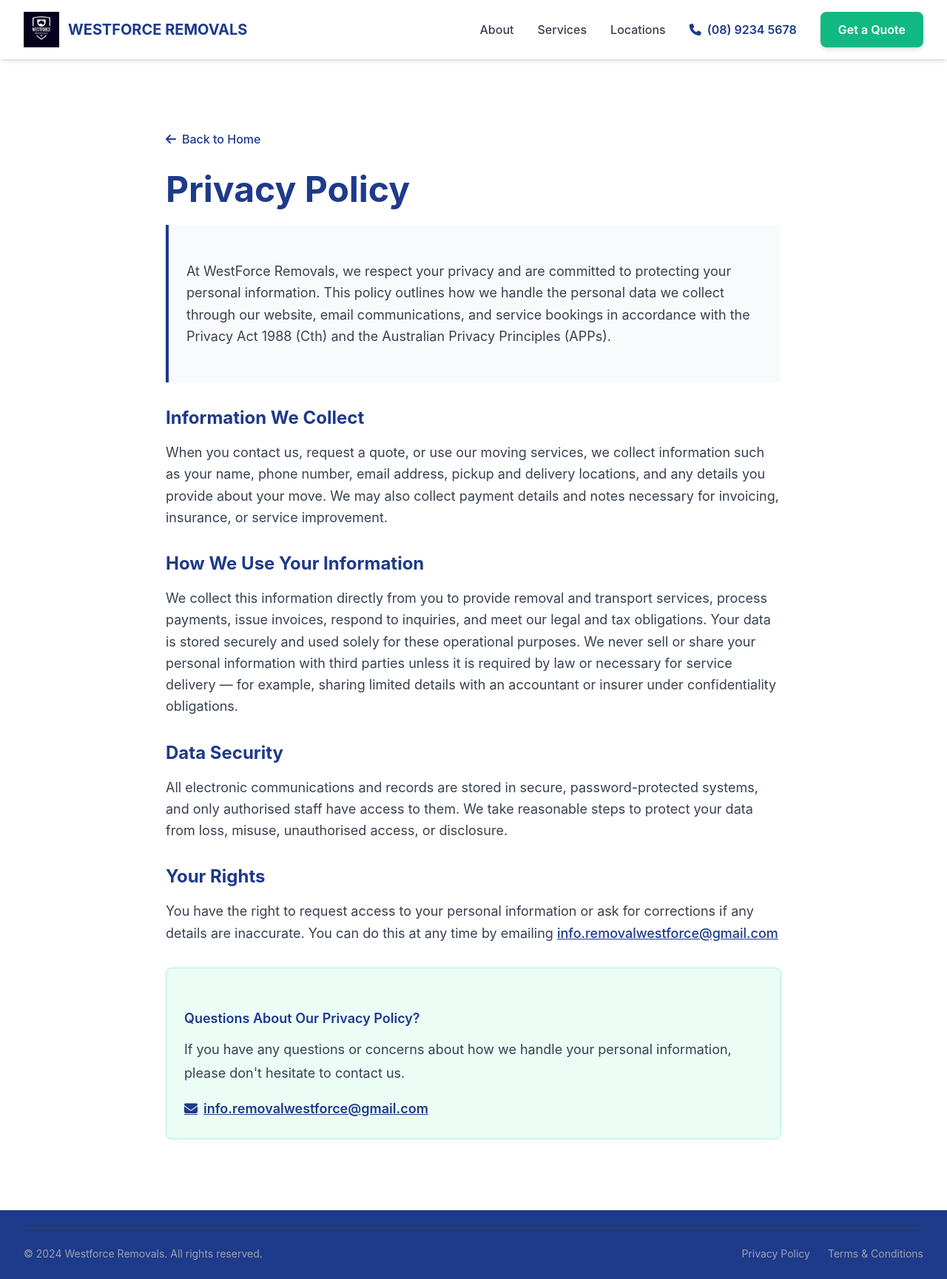
After one commit to gmartincor/westforce, a Django app: page /core/privacy-policy/ in a window 1280 px wide. The commit adds this page. Shown: the whole page at 74% size. Run offline with Django 4.2, Linux system fonts and the light colour scheme; style sheets or scripts are compiled from the project's sources.

Commit message:
privacy policy

```diff
--- a/apps/core/urls.py
+++ b/apps/core/urls.py
@@ -1,10 +1,12 @@
 from django.urls import path
 from .views.export import export_data
-from .views import quote_request
+from .views import quote_request, privacy_policy, terms_conditions
 
 app_name = 'core'
 
 urlpatterns = [
     path('export/', export_data, name='export_data'),
     path('quote/', quote_request, name='quote_request'),
+    path('privacy-policy/', privacy_policy, name='privacy_policy'),
+    path('terms-conditions/', terms_conditions, name='terms_conditions'),
 ]
--- a/apps/core/views/__init__.py
+++ b/apps/core/views/__init__.py
@@ -1,5 +1,6 @@
 from .landing import landing_page
 from .health import health_check
 from .quote import quote_request
+from .legal import privacy_policy, terms_conditions
 
-__all__ = ['landing_page', 'health_check', 'quote_request']
+__all__ = ['landing_page', 'health_check', 'quote_request', 'privacy_policy', 'terms_conditions']
--- /dev/null
+++ b/apps/core/views/legal.py
@@ -0,0 +1,9 @@
+from django.shortcuts import render
+
+
+def privacy_policy(request):
+    return render(request, 'landing/privacy-policy.html')
+
+
+def terms_conditions(request):
+    return render(request, 'landing/terms-conditions.html')
--- /dev/null
+++ b/templates/landing/privacy-policy.html
@@ -0,0 +1,137 @@
+{% load static %}
+<!DOCTYPE html>
+<html lang="en-AU">
+<head>
+    <meta charset="UTF-8">
+    <meta name="viewport" content="width=device-width, initial-scale=1.0">
+    <meta name="description" content="Privacy Policy - WestForce Removals. Learn how we protect and handle your personal information.">
+
+    <title>Privacy Policy | Westforce Removals - Professional Moving Services Perth</title>
+
+    <link rel="stylesheet" href="{% static 'css/style.css' %}">
+    <link rel="stylesheet" href="https://cdnjs.cloudflare.com/ajax/libs/font-awesome/6.5.1/css/all.min.css" crossorigin="anonymous">
+</head>
+<body class="antialiased bg-gray-50">
+
+    <header id="main-header" class="fixed top-0 left-0 right-0 bg-white shadow-md z-50 transition-all duration-300">
+        <div class="max-w-7xl mx-auto px-4 sm:px-6 lg:px-8">
+            <div class="flex items-center justify-between h-20">
+                <div class="flex items-center">
+                    <a href="/" class="flex items-center space-x-3">
+                        <img src="{% static 'images/landing/logo/Company_logo.jpeg' %}" alt="Westforce Removals Logo" class="h-12 w-auto">
+                        <span class="text-xl font-bold text-primary-900">WESTFORCE REMOVALS</span>
+                    </a>
+                </div>
+
+                <nav class="hidden md:flex items-center space-x-8">
+                    <a href="/#about" class="text-gray-700 hover:text-primary-900 font-medium transition-colors">About</a>
+                    <a href="/#services" class="text-gray-700 hover:text-primary-900 font-medium transition-colors">Services</a>
+                    <a href="/#locations" class="text-gray-700 hover:text-primary-900 font-medium transition-colors">Locations</a>
+                    <a href="tel:+61892345678" class="flex items-center text-primary-900 hover:text-accent-600 font-semibold transition-colors">
+                        <i class="fas fa-phone mr-2"></i>
+                        <span>(08) 9234 5678</span>
+                    </a>
+                    <a href="/#quote" class="bg-accent-500 text-white px-6 py-3 rounded-lg font-semibold hover:bg-accent-600 transition-all shadow-md hover:shadow-lg">
+                        Get a Quote
+                    </a>
+                </nav>
+
+                <button id="mobile-menu-btn" class="md:hidden text-gray-700 hover:text-primary-900">
+                    <i class="fas fa-bars text-2xl"></i>
+                </button>
+            </div>
+        </div>
+
+        <div id="mobile-menu" class="hidden md:hidden bg-white border-t border-gray-200">
+            <div class="px-4 py-4 space-y-3">
+                <a href="/#about" class="block text-gray-700 hover:text-primary-900 font-medium py-2">About</a>
+                <a href="/#services" class="block text-gray-700 hover:text-primary-900 font-medium py-2">Services</a>
+                <a href="/#locations" class="block text-gray-700 hover:text-primary-900 font-medium py-2">Locations</a>
+                <a href="tel:+61892345678" class="block text-primary-900 font-semibold py-2">
+                    <i class="fas fa-phone mr-2"></i>(08) 9234 5678
+                </a>
+                <a href="/#quote" class="block bg-accent-500 text-white text-center px-6 py-3 rounded-lg font-semibold hover:bg-accent-600">
+                    Get a Quote
+                </a>
+            </div>
+        </div>
+    </header>
+
+    <main class="pt-20">
+        <section class="py-16 md:py-24 bg-white">
+            <div class="max-w-4xl mx-auto px-4 sm:px-6 lg:px-8">
+                <div class="mb-8">
+                    <a href="/" class="text-primary-900 hover:text-accent-500 font-medium inline-flex items-center">
+                        <i class="fas fa-arrow-left mr-2"></i>
+                        Back to Home
+                    </a>
+                </div>
+
+                <h1 class="text-4xl md:text-5xl font-bold text-primary-900 mb-6">
+                    Privacy Policy
+                </h1>
+
+                <div class="prose prose-lg max-w-none">
+                    <div class="bg-gray-50 border-l-4 border-primary-900 p-6 mb-8">
+                        <p class="text-gray-700 leading-relaxed">
+                            At WestForce Removals, we respect your privacy and are committed to protecting your personal information. This policy outlines how we handle the personal data we collect through our website, email communications, and service bookings in accordance with the Privacy Act 1988 (Cth) and the Australian Privacy Principles (APPs).
+                        </p>
+                    </div>
+
+                    <h2 class="text-2xl font-bold text-primary-900 mt-8 mb-4">Information We Collect</h2>
+                    <p class="text-gray-700 leading-relaxed mb-6">
+                        When you contact us, request a quote, or use our moving services, we collect information such as your name, phone number, email address, pickup and delivery locations, and any details you provide about your move. We may also collect payment details and notes necessary for invoicing, insurance, or service improvement.
+                    </p>
+
+                    <h2 class="text-2xl font-bold text-primary-900 mt-8 mb-4">How We Use Your Information</h2>
+                    <p class="text-gray-700 leading-relaxed mb-6">
+                        We collect this information directly from you to provide removal and transport services, process payments, issue invoices, respond to inquiries, and meet our legal and tax obligations. Your data is stored securely and used solely for these operational purposes. We never sell or share your personal information with third parties unless it is required by law or necessary for service delivery — for example, sharing limited details with an accountant or insurer under confidentiality obligations.
+                    </p>
+
+                    <h2 class="text-2xl font-bold text-primary-900 mt-8 mb-4">Data Security</h2>
+                    <p class="text-gray-700 leading-relaxed mb-6">
+                        All electronic communications and records are stored in secure, password-protected systems, and only authorised staff have access to them. We take reasonable steps to protect your data from loss, misuse, unauthorised access, or disclosure.
+                    </p>
+
+                    <h2 class="text-2xl font-bold text-primary-900 mt-8 mb-4">Your Rights</h2>
+                    <p class="text-gray-700 leading-relaxed mb-6">
+                        You have the right to request access to your personal information or ask for corrections if any details are inaccurate. You can do this at any time by emailing <a href="mailto:info.removalwestforce@gmail.com" class="text-primary-900 hover:text-accent-500 font-medium">info.removalwestforce@gmail.com</a>
+                    </p>
+
+                    <div class="bg-accent-50 border border-accent-200 rounded-lg p-6 mt-8">
+                        <h3 class="text-lg font-semibold text-primary-900 mb-3">Questions About Our Privacy Policy?</h3>
+                        <p class="text-gray-700 mb-4">
+                            If you have any questions or concerns about how we handle your personal information, please don't hesitate to contact us.
+                        </p>
+                        <a href="mailto:info.removalwestforce@gmail.com" class="text-primary-900 hover:text-accent-500 font-semibold inline-flex items-center">
+                            <i class="fas fa-envelope mr-2"></i>
+                            info.removalwestforce@gmail.com
+                        </a>
+                    </div>
+                </div>
+            </div>
+        </section>
+    </main>
+
+    <footer class="bg-primary-900 text-white py-6">
+        <div class="max-w-7xl mx-auto px-4 sm:px-6 lg:px-8">
+            <div class="border-t border-gray-700 pt-6">
+                <div class="flex flex-col md:flex-row justify-between items-center text-gray-400 text-sm">
+                    <p>&copy; 2024 Westforce Removals. All rights reserved.</p>
+                    <div class="flex space-x-6 mt-4 md:mt-0">
+                        <a href="/privacy-policy/" class="hover:text-accent-400 transition-colors">Privacy Policy</a>
+                        <a href="/terms-conditions/" class="hover:text-accent-400 transition-colors">Terms & Conditions</a>
+                    </div>
+                </div>
+            </div>
+        </div>
+    </footer>
+
+    <script>
+        document.getElementById('mobile-menu-btn').addEventListener('click', function() {
+            const menu = document.getElementById('mobile-menu');
+            menu.classList.toggle('hidden');
+        });
+    </script>
+</body>
+</html>
```
Also changed, not shown: apps/core/views/landing.py (+8 -0 lines), templates/landing/home.html (+27 -16 lines), templates/landing/terms-conditions.html (added, +149 -0 lines), static/images/landing/hero/City_Life_Perth_115662-56_HR.avif (added), static/images/landing/hero/hero-image.jpeg (added).
